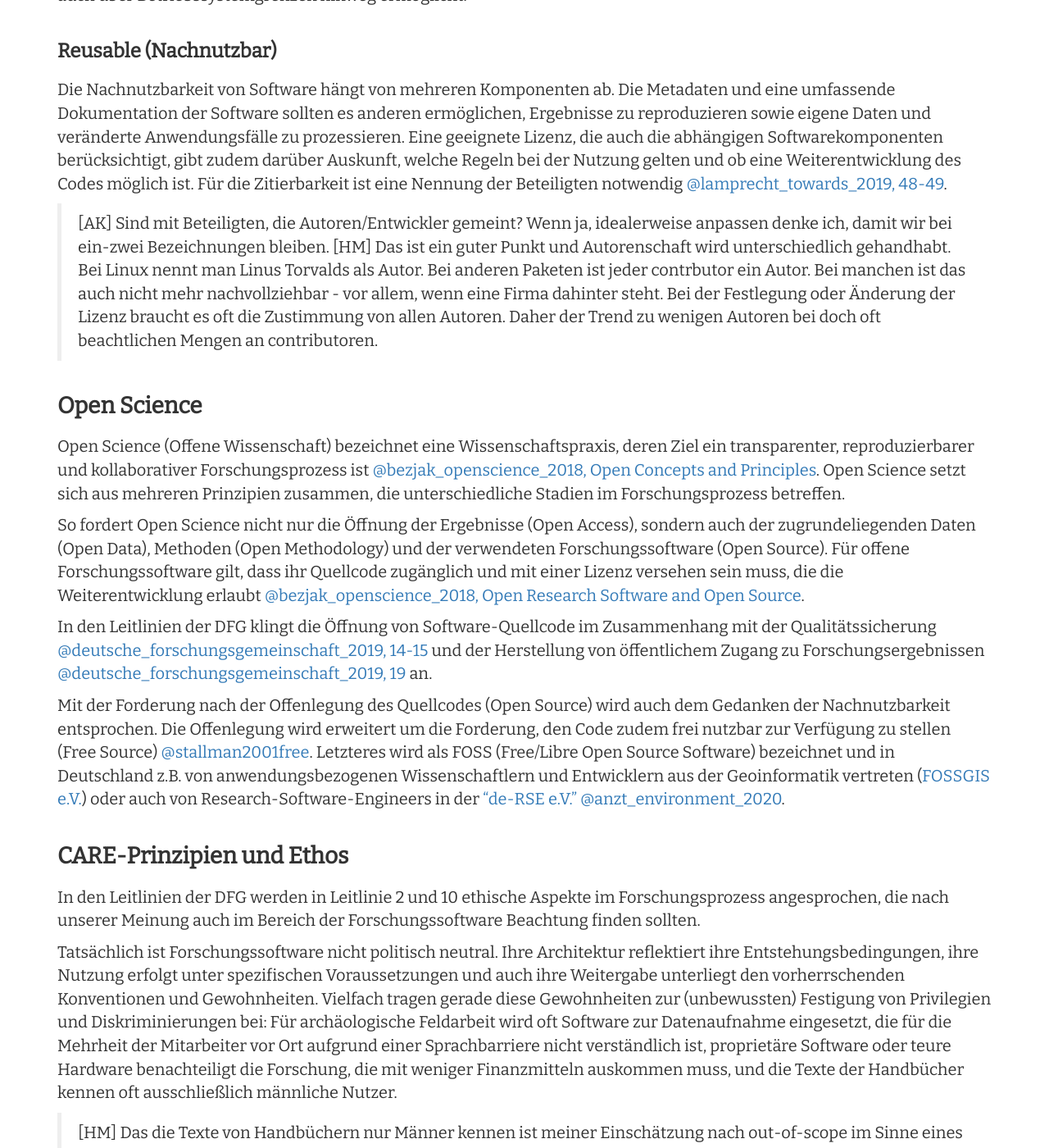
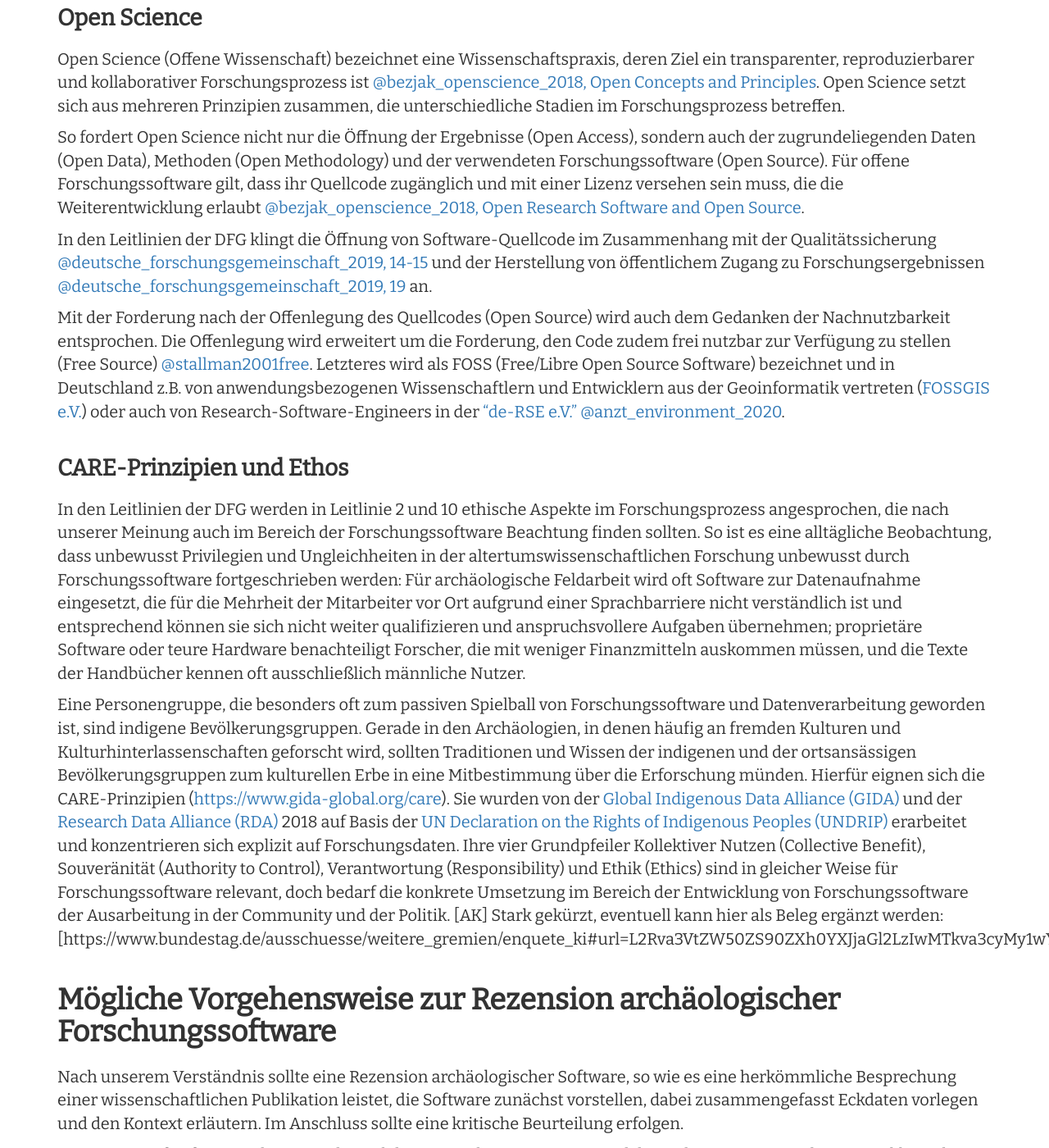
Before and after one commit to Research-Squirrel-Engineers/Impuls_SoftwareRezensionen_DGUF, a Jekyll site: the page built from Draft.md, in a window 1280 px wide and 1400 px high, scrolled down 5908 px. Shown: the whole window at 82% size. Built offline with Jekyll 4.4.1, drawn with Linux system fonts in a browser that asks for light colours; nearby versions of some CDN libraries; some of the changed text lies outside the part shown.

Commit message:
CARE gekürzt, Kommentare Hubert bearbeitet

```diff
--- a/Draft.md
+++ b/Draft.md
@@ -95,13 +95,9 @@ Als erster Schritt in Richtung Sichtbarmachung wurde 2012 die Berufsbezeichnung
 
 Eine der Forderungen des de-RSE e.V. ist, dass Forschungssoftware mittels geeigneten Publikationsmodalitäten sichtbar gemacht werden soll, da eine Publikation und vor allem deren Auffindbarkeit redundante Arbeit vermeidet ([@anzt_environment_2020, 10](#anzt_environment_2020)). Dabei ist die eindeutige Autorenschaft von großer Bedeutung, da erst dadurch die Leistung der Forschungssoftwareentwicklung an die entsprechenden Personen geknüpft werden. Dies eröffnet weitere akademische Karrierewege, in denen bislang nur klassische Publikationen gewertet wurden. Zukünftig sollten aber in gleicher Weise auch Datenpublikationen, Softwareentwicklung und -publikationen ([https://citation-file-format.github.io](https://citation-file-format.github.io), [https://doi.org/10.5281/zenodo.1003149](https://doi.org/10.5281/zenodo.1003149)), Annotationen, sowie deren Zitationen Kriterien der Beurteilung der wissenschaftlichen Leistung sein (s. [NFDI4Culture](https://nfdi4culture.de), [RSE4NFDI](https://www.rse4nfdi.de/de/index.html), [NFDI4Objects](https://www.nfdi4objects.net)).
 
-Ein frühes Beispiel für die Nennung der Autorschaft von Forschungssoftware in der Archäologie gibt das einleitende Zitat. Allerdings gibt es grundlegende Unterschiede zur gewohnten Publikation und Zitation von Aufsätzen und Büchern. Da die Entwicklung von Software auf bereits bestehenden Modulen aufbaut, muss das Verständnis von Autorenschaft und wie sie sich über die Lebenszeit der Software hinaus dokumentieren lässt spezifisch für Software erfolgen [@katz_software_2016](#katz_software_2016).
+Es gibt grundlegende Unterschiede zur gewohnten Publikation und Zitation von Aufsätzen und Büchern. Da die Entwicklung von Software auf bereits bestehenden Modulen aufbaut, muss das Verständnis von Autorenschaft und wie sie sich über die Lebenszeit der Software hinaus dokumentieren lässt spezifisch für Software erfolgen [@katz_software_2016](#katz_software_2016).
 
-> [HM] Kann es sein, dass es das einleitende Zitat nicht mehr gibt?
-
-Eine publizierte Software kann anschließend, ganz so wie in der bisherigen Praxis der altertumswissenschaftlichen Forschung, begutachtet werden. In einer Rezension kann diese dann einem breiteren Publikum vorgestellt werden. Mit der Einführung der Rezensionskategorie "Archäoinformatik" intendiert die Redaktion der Archäologischen Informationen genau dies. Durch eine dedizierte Rezension von Software analog zu Rezensionen wissenschaftlicher Publikationen, wird die wissenschaftliche Leistung der Autoren und Autorinnen von Forschungssoftware mittels gewohnten Formaten sichtbar und anerkannt. Gleichzeitig wird auch ihre Verantwortung und Teilhabe manifest.
-
-> [HM] "publizierte" würde ich durch "verfügbare" ersetzen, da die wenigsten Softwarepakete publiziert sind. Damit meine ich, dass es eine DOI oder ähnliches gibt. Bei MeshLab und auch GigaMesh wird man gebeten einen herkömlichen Artikel zu zitieren in dem die Software so etwas wie seine erste urkundliche Erwähnung hat.
+Eine öffentlich verfügbar gemachte Software kann, ganz so wie in der bisherigen Praxis der altertumswissenschaftlichen Forschung, begutachtet werden. In einer Rezension kann diese dann einem breiteren Publikum vorgestellt werden. Mit der Einführung der Rezensionskategorie "Archäoinformatik" intendiert die Redaktion der Archäologischen Informationen genau dies. Durch eine dedizierte Rezension von Software analog zu Rezensionen wissenschaftlicher Publikationen, wird die wissenschaftliche Leistung der Autoren und Autorinnen von Forschungssoftware mittels gewohnten Formaten sichtbar und anerkannt. Gleichzeitig wird auch ihre Verantwortung und Teilhabe manifest.
 
 ### Gute Forschungssoftware
 
@@ -109,9 +105,7 @@ Um überhaupt Kriterien zur Rezension und Bewertung von Forschungssoftware aufst
 
 Die DFG formuliert mit ihren "Leitlinien zur Sicherung guter wissenschaftlicher Praxis" ([@deutsche_forschungsgemeinschaft_2019](#deutsche_forschungsgemeinschaft_2019)) eine Reihe von Vorgaben für gutes wissenschaftliches Arbeiten. Die Leitlinien entsprechen einem internationalen Konsens und etablierten Prinzipien. Zu den Anforderungen gehören etwa die Einhaltung und Etablierung von Standards und Methoden, eine nachvollziehbare Dokumentation des Weges zu Ergebnissen, die öffentliche Zugänglichkeit von Ergebnissen und die Archivierung der notwendigen Materialien, die zu Ergebnissen geführt haben.
 
-Einige der Kriterien, die in den DFG-Leitlinien explizit und implizit anklingen, sollen im folgenden näher ausgeführt werden: Die in der Erläuterung zu Leitlinie 13 (*Herstellung von öffentlichem Zugang zu Forschungsergebnissen*) genannten FAIR-Prinzipien, die Prinzipien der Offenen Wissenschaft (Open Science) und zuletzt die CARE-Prinzipien, die in den Leitlinien 2 und 10 anklingen. Darüber hinaus sind weitere Hinweise zur Umsetzung der DFG-Leitlinien in Bezug auf Forschungssoftware unter [@forschungsdaten_info_dfg](#forschungsdaten_info_dfg) zu finden.
-
-> [HM] Akronyme wie CARE und FAIR bitte erläutern. Das weis nicht jeder auswendig - mich eingesclossen. Nachtrag: FAIR wird im folgenden Absatz erklärt, daher vielleicht in obigen Absatz noch nicht nennen.
+Einige der Kriterien, die in den DFG-Leitlinien explizit und implizit anklingen, sollen im folgenden jeweils näher ausgeführt werden und zwar die in der Erläuterung zu Leitlinie 13 (*Herstellung von öffentlichem Zugang zu Forschungsergebnissen*) genannten FAIR-Prinzipien, die Prinzipien der Offenen Wissenschaft (Open Science) und zuletzt die CARE-Prinzipien, die in den Leitlinien 2 und 10 anklingen. Darüber hinaus sind weitere Hinweise zur Umsetzung der DFG-Leitlinien in Bezug auf Forschungssoftware unter [@forschungsdaten_info_dfg](#forschungsdaten_info_dfg) zu finden.
 
 #### FAIR-Prinzipien
 
@@ -136,14 +130,11 @@ Weitere Aspekte, die die Zugänglichkeit erleichtern, sind die Verfügbarkeit f
 
 ##### Interoperable (Interoperabel)
 
-Interoperabilität von Software kann sich zum Einen auf die Kompatibilität der Ein- und Ausgabeformate mit anderen Programmen in einem Arbeitsprozess (horizontale Dimension) beziehen. Zum Anderen verweist sie auch auf die Zusammenarbeit der verwendeten Komponenten in der Software selbst (vertikale Dimension) [@lamprecht_towards_2019, 46 f.](#lamprecht_towards_2019). Beides wird durch die Verwendung von Standards ermöglicht, die die Zusammenarbeit von Softwarekomponenten auch über Betriebssystemgrenzen hinweg ermöglicht.
+Interoperabilität von Software kann sich zum einen auf die Kompatibilität der Ein- und Ausgabeformate mit anderen Programmen in einem Arbeitsprozess (horizontale Dimension) beziehen. Zum anderen verweist sie auch auf die Zusammenarbeit der verwendeten Komponenten in der Software selbst (vertikale Dimension) [@lamprecht_towards_2019, 46 f.](#lamprecht_towards_2019). Beides wird durch die Verwendung von Standards ermöglicht, die die Zusammenarbeit von Softwarekomponenten auch über Betriebssystemgrenzen hinweg ermöglicht.
 
 ##### Reusable (Nachnutzbar)
 
-Die Nachnutzbarkeit von Software hängt von mehreren Komponenten ab. Die Metadaten und eine umfassende Dokumentation der Software sollten es anderen ermöglichen, Ergebnisse zu reproduzieren sowie eigene Daten und veränderte Anwendungsfälle zu prozessieren. Eine geeignete Lizenz, die auch die abhängigen Softwarekomponenten berücksichtigt, gibt zudem darüber Auskunft, welche Regeln bei der Nutzung gelten und ob eine Weiterentwicklung des Codes möglich ist. Für die Zitierbarkeit ist eine Nennung der Beteiligten notwendig [@lamprecht_towards_2019, 48-49](#lamprecht_towards_2019).
-
-> [AK] Sind mit Beteiligten, die Autoren/Entwickler gemeint? Wenn ja, idealerweise anpassen denke ich, damit wir bei ein-zwei Bezeichnungen bleiben.
-> [HM] Das ist ein guter Punkt und Autorenschaft wird unterschiedlich gehandhabt. Bei Linux nennt man Linus Torvalds als Autor. Bei anderen Paketen ist jeder contrbutor ein Autor. Bei manchen ist das auch nicht mehr nachvollziehbar - vor allem, wenn eine Firma dahinter steht. Bei der Festlegung oder Änderung der Lizenz braucht es oft die Zustimmung von allen Autoren. Daher der Trend zu wenigen Autoren bei doch oft beachtlichen Mengen an contributoren.
+Die Nachnutzbarkeit von Software hängt von mehreren Komponenten ab. Die Metadaten und eine umfassende Dokumentation der Software sollten es anderen ermöglichen, Ergebnisse zu reproduzieren sowie eigene Daten und veränderte Anwendungsfälle zu prozessieren. Eine geeignete Lizenz, die auch die abhängigen Softwarekomponenten berücksichtigt, gibt zudem darüber Auskunft, welche Regeln bei der Nutzung gelten und ob eine Weiterentwicklung des Codes möglich ist. Für die Zitierbarkeit ist eine Nennung der beteiligten Entwickler notwendig [@lamprecht_towards_2019, 48-49](#lamprecht_towards_2019).
 
 #### Open Science
 
@@ -158,42 +149,10 @@ Mit der Forderung nach der Offenlegung des Quellcodes (Open Source) wird auch de
 #### CARE-Prinzipien und Ethos
 
 In den Leitlinien der DFG werden in Leitlinie 2 und 10 ethische Aspekte im Forschungsprozess angesprochen, die nach unserer Meinung auch im Bereich der Forschungssoftware Beachtung finden sollten.
+So ist es eine alltägliche Beobachtung, dass unbewusst Privilegien und Ungleichheiten in der altertumswissenschaftlichen Forschung unbewusst durch Forschungssoftware fortgeschrieben werden: Für archäologische Feldarbeit wird oft Software zur Datenaufnahme eingesetzt, die für die Mehrheit der Mitarbeiter vor Ort aufgrund einer Sprachbarriere nicht verständlich ist und entsprechend können sie sich nicht weiter qualifizieren und anspruchsvollere Aufgaben übernehmen; proprietäre Software oder teure Hardware benachteiligt Forscher, die mit weniger Finanzmitteln auskommen müssen, und die Texte der Handbücher kennen oft ausschließlich männliche Nutzer.
 
-Tatsächlich ist Forschungssoftware nicht politisch neutral. Ihre Architektur reflektiert ihre Entstehungsbedingungen, ihre Nutzung erfolgt unter spezifischen Voraussetzungen und auch ihre Weitergabe unterliegt den vorherrschenden Konventionen und Gewohnheiten. Vielfach tragen gerade diese Gewohnheiten zur (unbewussten) Festigung von Privilegien und Diskriminierungen bei: Für archäologische Feldarbeit wird oft Software zur Datenaufnahme eingesetzt, die für die Mehrheit der Mitarbeiter vor Ort aufgrund einer Sprachbarriere nicht verständlich ist, proprietäre Software oder teure Hardware benachteiligt die Forschung, die mit weniger Finanzmitteln auskommen muss, und die Texte der Handbücher kennen oft ausschließlich männliche Nutzer.
-
-> [HM] Das die Texte von Handbüchern nur Männer kennen ist meiner Einschätzung nach out-of-scope im Sinne eines Leitfadens zur Softwarerezension. Der Absatz bräuchte auf jeden Fall Referenzen, da hier eine Reihe von Themen aufgemacht werden, die eher nicht auf unseren (Er)Kenntnissen basieren.
-
-Eine Personengruppe, die besonders oft zum passiven Spielball von Forschungssoftware und Datenverarbeitung geworden ist, sind indigene Bevölkerungsgruppen. Gerade in den Archäologien, in denen häufig an fremden Kulturen und Kulturhinterlassenschaften geforscht wird, sollten Traditionen und Wissen der indigenen und der ortsansässigen Bevölkerungsgruppen zum kulturellen Erbe in eine Mitbestimmung über die Erforschung münden. Hierfür eignen sich die CARE-Prinzipien ([https://www.gida-global.org/care](https://www.gida-global.org/care)). Sie wurden von der [Global Indigenous Data Alliance (GIDA)](https://www.gida-global.org) und der [Research Data Alliance (RDA)](https://www.rd-alliance.org) 2018 auf Basis der [UN Declaration on the Rights of Indigenous Peoples (UNDRIP)](https://www.un.org/development/desa/indigenouspeoples/declaration-on-the-rights-of-indigenous-peoples.html) erarbeitet und konzentrieren sich explizit auf Forschungsdaten. Ihre vier Grundpfeiler Kollektiver Nutzen (Collective Benefit), Souveränität (Authority to Control), Verantwortung (Responsibility) und Ethik (Ethics) sind jedoch auch für Forschungssoftware und für jeden Kontext der Forschung relevant, in dem ein Ungleichgewicht von Machtverhältnissen existiert.
-
-> [HM] Aus diesem Abschnitt würde ich jetzt zwei sehr generische Dinge die relevant für eine Rezension sind ableiten: Ort der Entstehung (cf. politisch gefärbt) Verfügbarkeit eines multilingualen Benutzerinterface, Betriebssystem und Hardwarevorraussetzungen.
-
-##### Collective Benefit (Kollektiver Nutzen)
-
-Dieser Punkt fordert den gemeinschaftlichen Nutzen der Datenerhebung für die indigene und die ortsansässige Bevölkerung. Er lässt sich leicht auf Software übertragen: Software, die auf Wissen und Erfahrungen von indigenen Bevölkerungen beruht, soll für diese Gruppen einen Nutzen haben. Hier geht es darum, dass Menschen, die einen wichtigen Beitrag für die Entwicklung geleistet haben, honoriert werden und die Anwendung nicht nur Fremden zugute kommt (monetär, durch Reputation u.ä.).
-
-> [HM] Hier bräuchte ich einen Erklärung, wie man dieses Kriterium leicht für Software übertragen kann.
-
-##### Authority to Control (Souveränität)
-
-Die Kontrollmacht über die eigenen Daten ist eine wichtige Forderung indigener Menschen und der örtlichen Bevölkerung. Auch dies lässt sich auf Software anwenden: Die Entscheidungsmacht über die Verwendung von anhand ihres Wissens entwickelter Software soll bei den genannten Gruppen liegen. Dieser Punkt kann verhindern, dass ihr Wissen unangemessen ausgenutzt wird, und kann durch die computertechnische Ermächtigung von den indigenen und den ortsansässigen Gruppen verstärkt werden.
-
-> [AK] Was genau ist her mit ""computertechnische Ermächtigung" gemeint?
-> [MT] gute Frage ...
-> [HM] ...
-
-##### Responsibility (Verantwortung)
-
-Wer mit Daten arbeitet, die auf dem Wissen und den Traditionen indigener Gruppen beruhen, hat die Verantwortung, nachvollziehbar aufzuzeigen, wie diese Daten den Gruppen zugute kommen. Entwickler von Software haben Verantwortung für die positiven Folgen der Software für die indigenen Gruppen zu übernehmen. Bei der Entwicklung ist es die Verantwortung der Produzenten, mögliche schädliche Konsequenzen der Software abzuwenden. Dies kann durch inklusive Ansätze bei der Entwicklung verfolgt werden.
-
-> [AK] Hier bitte klären, wo wirklich die Entwickler und wo die Produzenten (öhm.. z.B. ESRI oder so) gemeint sind. Ist für mich nicht ganz klar.
-> [HM] Als Entwickler Verantwortung für die Verwendung meiner Software zu übernehmen ist de-facto unmöglich. Das ist auch der Grund für den Disclaimer, der bei vielen Programmen zu lesen ist, dass die Entwickler keine Haftung übernehmen, da man überhaupt keine Chance hat zu prüfen was wer mit der Software macht.
-
-##### Ethics (Ethik)
-Rechte und Wohl der indigenen Bevölkerungsgruppen sollten an erster Stelle bei der Erarbeitung und Bearbeitung eines Datensatzes stehen. Für Software gilt das selbe, wenn sie indigene Gruppen betrifft.
-
-> [HM] Auch nicht ganz einfach festzustellen, wann Software eine indigene Gruppe betrifft.
-
-> [HM] zu CARE: ich finde den ganzen Abschnitt schwierig, da man meiner Einschätzung nach die sehr guten und sinnvollen Prinzipien für Daten nicht einfach auf Software umlegbar sind.
+Eine Personengruppe, die besonders oft zum passiven Spielball von Forschungssoftware und Datenverarbeitung geworden ist, sind indigene Bevölkerungsgruppen. Gerade in den Archäologien, in denen häufig an fremden Kulturen und Kulturhinterlassenschaften geforscht wird, sollten Traditionen und Wissen der indigenen und der ortsansässigen Bevölkerungsgruppen zum kulturellen Erbe in eine Mitbestimmung über die Erforschung münden. Hierfür eignen sich die CARE-Prinzipien ([https://www.gida-global.org/care](https://www.gida-global.org/care)). Sie wurden von der [Global Indigenous Data Alliance (GIDA)](https://www.gida-global.org) und der [Research Data Alliance (RDA)](https://www.rd-alliance.org) 2018 auf Basis der [UN Declaration on the Rights of Indigenous Peoples (UNDRIP)](https://www.un.org/development/desa/indigenouspeoples/declaration-on-the-rights-of-indigenous-peoples.html) erarbeitet und konzentrieren sich explizit auf Forschungsdaten. Ihre vier Grundpfeiler Kollektiver Nutzen (Collective Benefit), Souveränität (Authority to Control), Verantwortung (Responsibility) und Ethik (Ethics) sind in gleicher Weise für Forschungssoftware relevant, doch bedarf die konkrete Umsetzung im Bereich der Entwicklung von Forschungssoftware der Ausarbeitung in der Community und der Politik.
+[AK] Stark gekürzt, eventuell kann hier als Beleg ergänzt werden: [https://www.bundestag.de/ausschuesse/weitere_gremien/enquete_ki#url=L2Rva3VtZW50ZS90ZXh0YXJjaGl2LzIwMTkva3cyMy1wYS1lbnF1ZXRlLWtpLTY0NDAxMA==&mod=mod569768].
 
 ## Mögliche Vorgehensweise zur Rezension archäologischer Forschungssoftware
 
```
